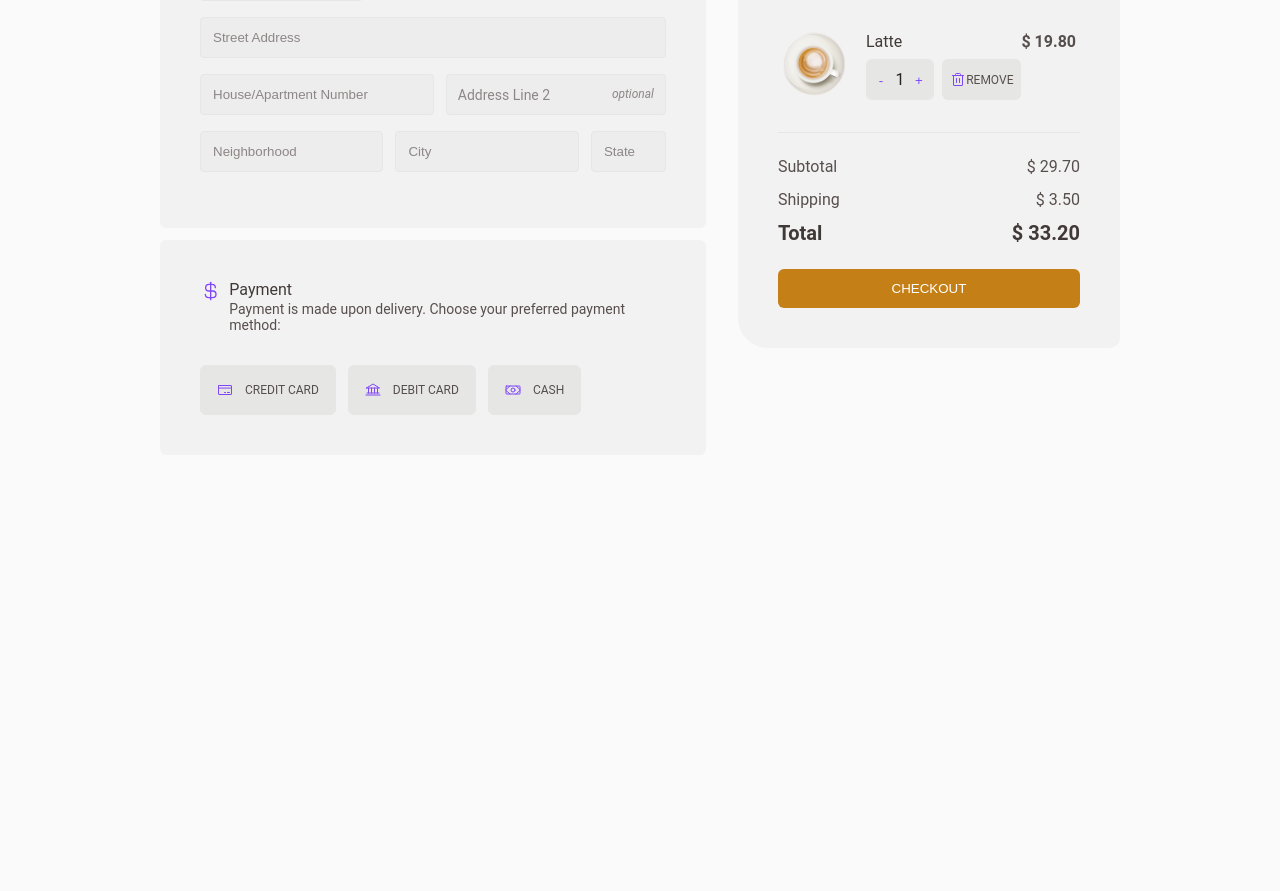
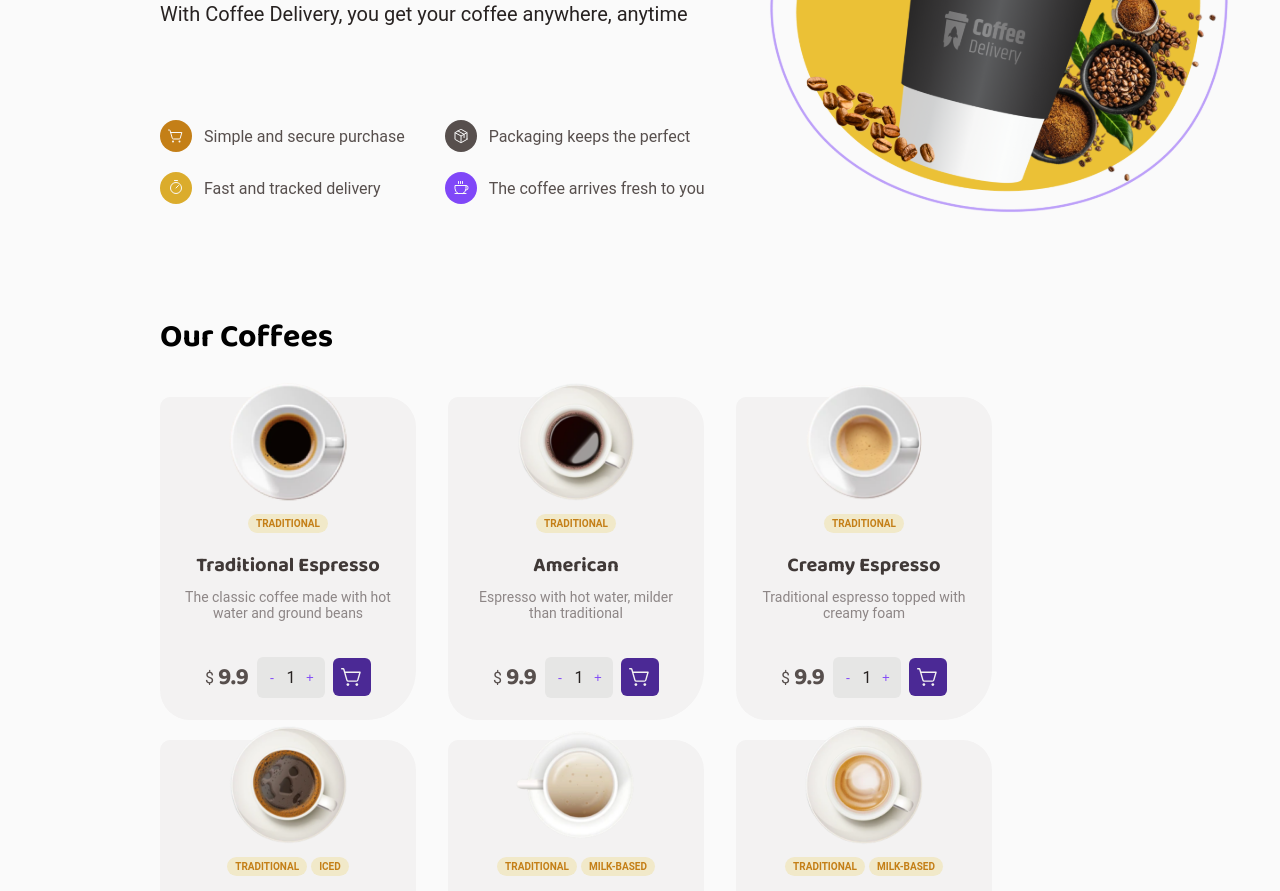
Before and after one commit to martahil/CoffeeDeliveryChallenge02, a React (Vite) app: page / in a window 1280 px wide. Shown: the part 340-1231 px from the top of the page. Before the commit the page ends 1035 px from the top, so only its background shows below. Built offline with nearby package versions, Linux system fonts and the light colour scheme; a web font is replaced by a local one.

Commit message:
Add hover effect and cursor:pointer to buttons

```diff
--- a/src/App.tsx
+++ b/src/App.tsx
@@ -11,10 +11,10 @@ function App() {
   return (
     <ThemeProvider theme={defaultTheme}>
       <LogoHeader />
-      {/* <SummaryHeader /> */}
-      {/* <CoffeeList /> */}
+      <SummaryHeader />
+      <CoffeeList />
 
-      <Checkout />
+      {/* <Checkout /> */}
 
       <GlobalStyle />
     </ThemeProvider>
--- a/src/pages/CheckoutPage/styles.ts
+++ b/src/pages/CheckoutPage/styles.ts
@@ -198,12 +198,18 @@ export const PaymentOptions = styled.div`
     border-radius: 6px;
     padding: 1rem;
     cursor: pointer;
+
+    &:hover {
+      background: ${props => props.theme.colors['base-hover']};
+    }
   }
 
   button:focus {
   border: solid 1px ${props => props.theme.colors['purple-dark']};
   background: ${props => props.theme.colors['purple-light']};
   }
+
+
 `
 
 export const CreditCardBtn = styled.button`
@@ -346,10 +352,14 @@ export const Total = styled.div`
 
 export const CheckoutBtn = styled.button`
   color: ${props => props.theme.colors['white']};
-  background: ${props => props.theme.colors['yellow-dark']};
+  background: ${props => props.theme.colors['yellow']};
   padding: 0.75rem 0.5rem;
   border: none;
   cursor: pointer;
   width: 100%;
   border-radius: 6px;
+
+  &:hover {
+    background: ${props => props.theme.colors['yellow-dark']};
+  }
 `
--- a/src/pages/CoffeesMainPage/CoffeeItem/styles.ts
+++ b/src/pages/CoffeesMainPage/CoffeeItem/styles.ts
@@ -126,15 +126,20 @@ export const QuantitySelector = styled.div`
     color: ${props => props.theme.colors['purple']};
     background: none;
     border: none;
+    cursor: pointer;
   }
 `
 
 export const MinusButton = styled.button`
-
+   &:hover {
+    color: ${props => props.theme.colors['purple-dark']};
+  }
 `
 
 export const PlusButton = styled.button`
-
+  &:hover {
+    color: ${props => props.theme.colors['purple-dark']};
+  }
 `
 
 export const ShoppingCartSimpleIcon = styled(ShoppingCartSimple)`
@@ -150,4 +155,5 @@ export const CartWrapper = styled.button`
   border-radius: 6px;
   border: none;
   margin-left: 0.5rem;
+  cursor: pointer;
 `
--- a/src/styles/themes/default.ts
+++ b/src/styles/themes/default.ts
@@ -5,7 +5,7 @@ export const defaultTheme = {
     'base-card': '#F3F2F2',
     'base-input': '#EDEDED',
     'base-button': '#E6E6E5',
-    /*'base-hover': '#D7D5D5',*/
+    'base-hover': '#D7D5D5',
     'base-label': '#8D8686',
     'base-text': '#574F4D',
     'base-subtitle': '#403937',
```
